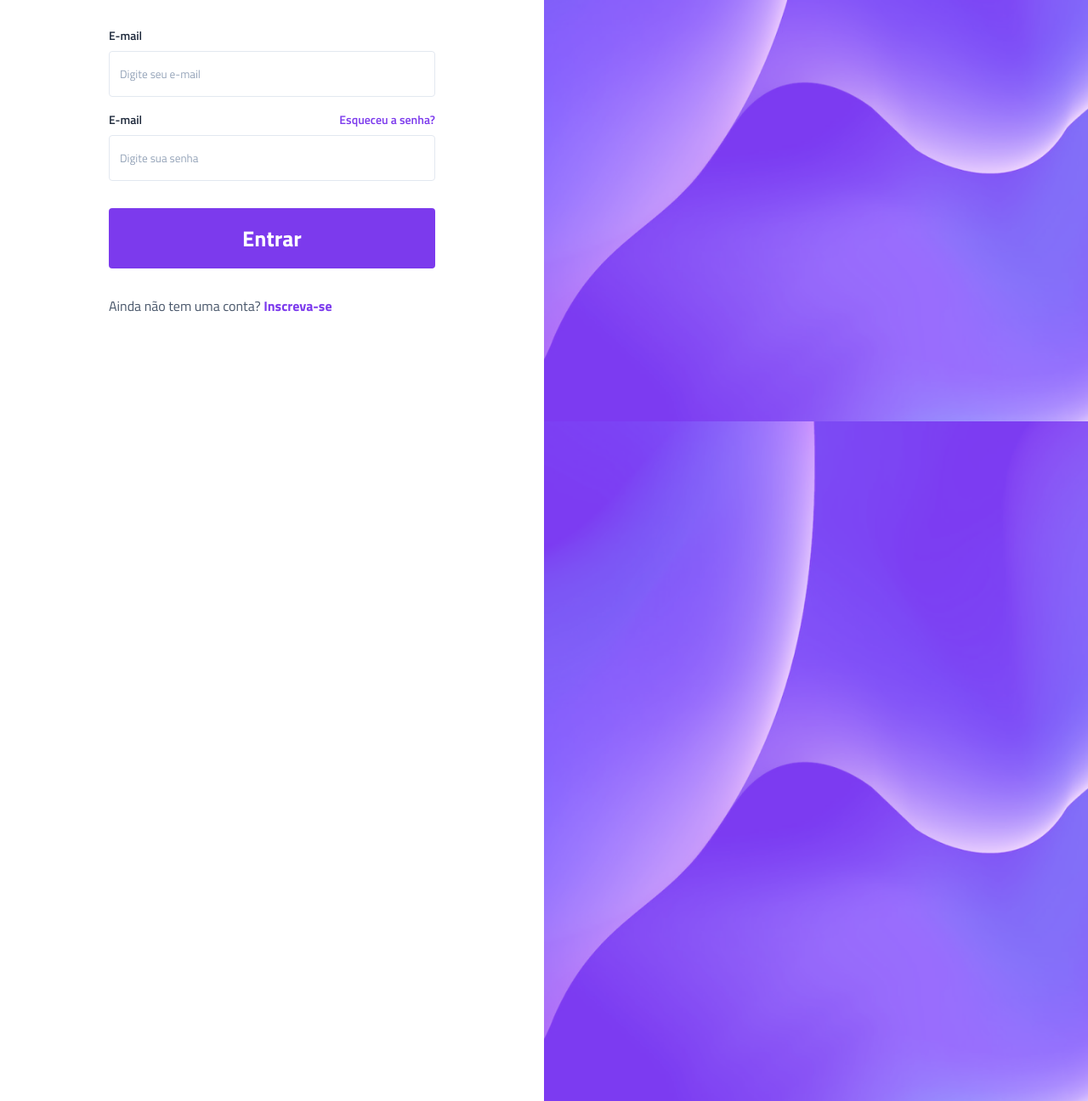
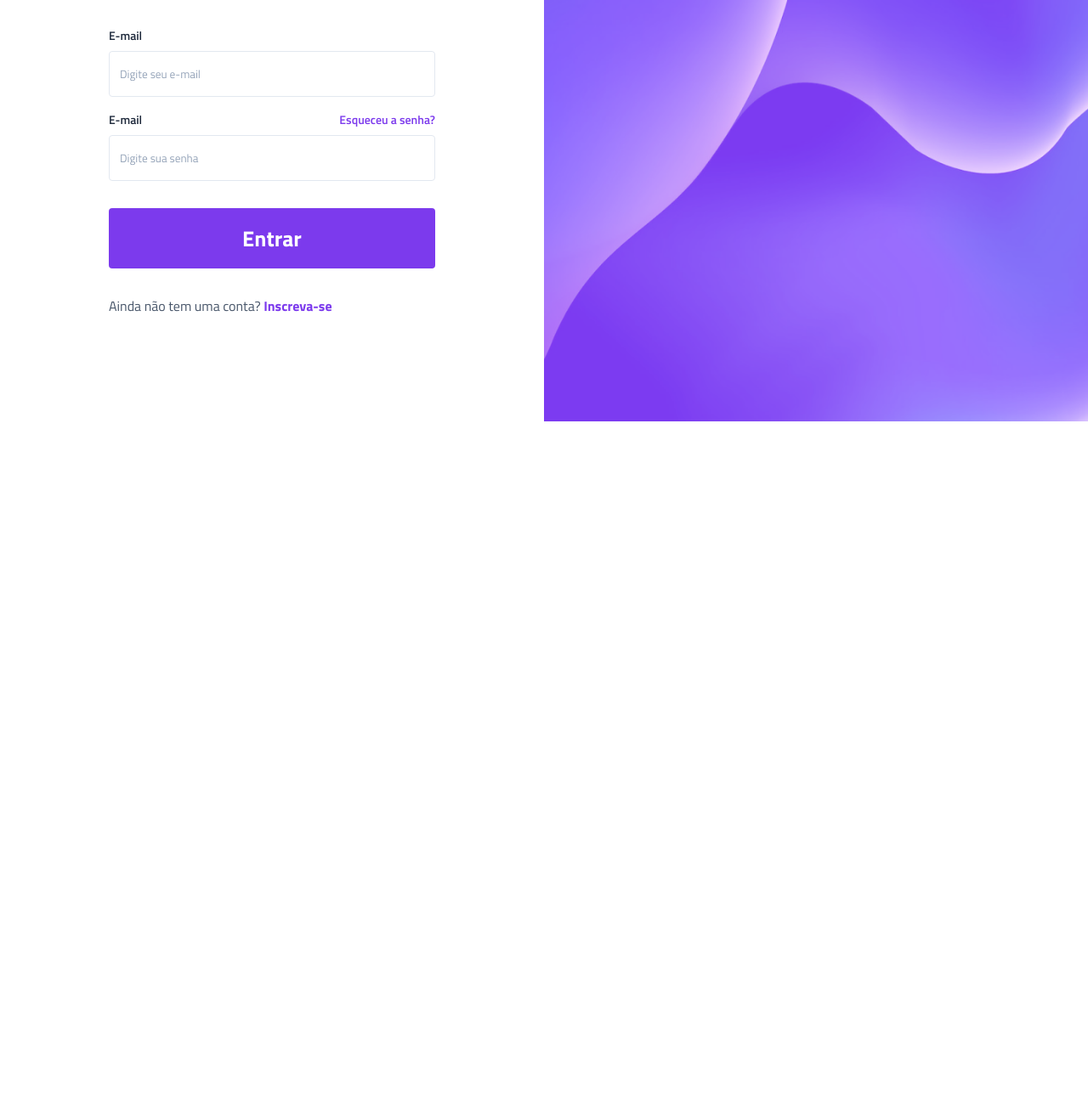
Before and after one commit to fabianotavares011/projeto-vertigo, a plain HTML site: page index.html in a window 1280 px wide. Shown: the part 304-1600 px from the top of the page at 85% size. After the commit the page ends 800 px from the top, so only its background shows below. Drawn offline with Linux system fonts and the light colour scheme.

Commit message:
concerto erro codigo

```diff
--- a/index.html
+++ b/index.html
@@ -50,7 +50,6 @@
     </div>
     <div class="bg-desktop">
         <img src="./imagens/bg-desktop.png" alt="background desktop">
-        <img src="./imagens/bg-desktop.png" alt="background">
     </div>
 </body>
 
```
